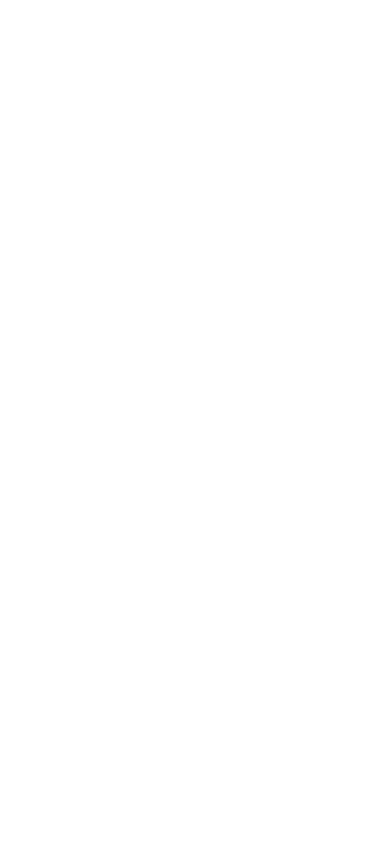
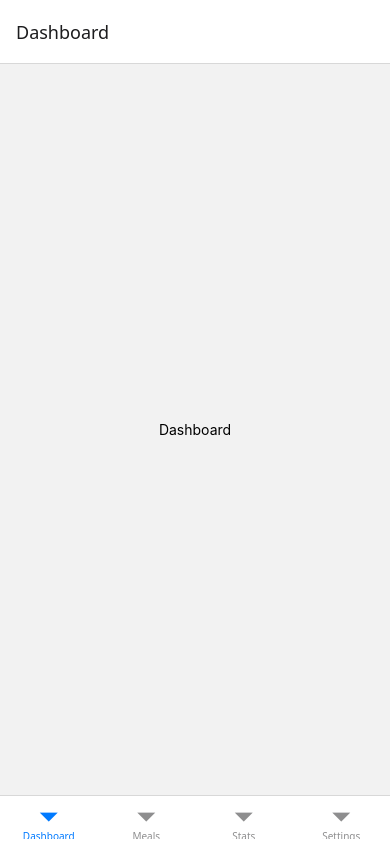
Before and after one commit to guillegr01/TFG_GuilllermoGilRincon, a React Native app in the folder frontend/: screen /Dashboard in a window 390 px wide. Built offline with nearby package versions, Linux system fonts and the light colour scheme.

Commit message:
Creating main tabs and app navigation

```diff
--- a/frontend/App.tsx
+++ b/frontend/App.tsx
@@ -1,5 +1,5 @@
-
+import NavigatorApp from "./src/navigation/NavigatorApp";
 
 export default function App() {
-    return null;
+    return <NavigatorApp/>
 }
--- /dev/null
+++ b/frontend/src/navigation/NavigatorApp.tsx
@@ -0,0 +1,10 @@
+import { NavigationContainer } from "@react-navigation/native";
+import NavigatorTab from "./NavigatorTab";
+
+export default function NavigatorApp() {
+    return (
+        <NavigationContainer>
+        <NavigatorTab />
+        </NavigationContainer>
+    );
+}
--- /dev/null
+++ b/frontend/src/navigation/NavigatorTab.tsx
@@ -0,0 +1,19 @@
+import { createBottomTabNavigator } from "@react-navigation/bottom-tabs";
+
+import DashboardTab from "../tabs/dashboard/DashboardTab";
+import MealsTab from "../tabs/meals/MealsTab";
+import StatsTab from "../tabs/stats/StatsTab";
+import SettingsTab from "../tabs/settings/SettingsTab";
+
+const Tab = createBottomTabNavigator();
+
+export default function NavigatorTab() {
+    return (
+        <Tab.Navigator>
+        <Tab.Screen name="Dashboard" component={DashboardTab} />
+        <Tab.Screen name="Meals" component={MealsTab} />
+        <Tab.Screen name="Stats" component={StatsTab} />
+        <Tab.Screen name="Settings" component={SettingsTab} />
+        </Tab.Navigator>
+    );
+}
--- /dev/null
+++ b/frontend/src/tabs/dashboard/DashboardTab.tsx
@@ -0,0 +1,9 @@
+import { View, Text } from "react-native";
+
+export default function DashboardTab() {
+    return (
+        <View style={{ flex: 1, justifyContent: "center", alignItems: "center" }}>
+        <Text>Dashboard</Text>
+        </View>
+    );
+}
--- /dev/null
+++ b/frontend/src/tabs/meals/MealsTab.tsx
@@ -0,0 +1,9 @@
+import { View, Text } from "react-native";
+
+export default function MealsTab() {
+    return (
+        <View style={{ flex: 1, justifyContent: "center", alignItems: "center" }}>
+        <Text>Meals</Text>
+        </View>
+    );
+}
--- /dev/null
+++ b/frontend/src/tabs/settings/SettingsTab.tsx
@@ -0,0 +1,9 @@
+import { View, Text } from "react-native";
+
+export default function SettingsTab() {
+    return (
+        <View style={{ flex: 1, justifyContent: "center", alignItems: "center" }}>
+        <Text>Settings</Text>
+        </View>
+    );
+}
--- /dev/null
+++ b/frontend/src/tabs/stats/StatsTab.tsx
@@ -0,0 +1,9 @@
+import { View, Text } from "react-native";
+
+export default function StatsTab() {
+    return (
+        <View style={{ flex: 1, justifyContent: "center", alignItems: "center" }}>
+        <Text>Stats</Text>
+        </View>
+    );
+}
```
